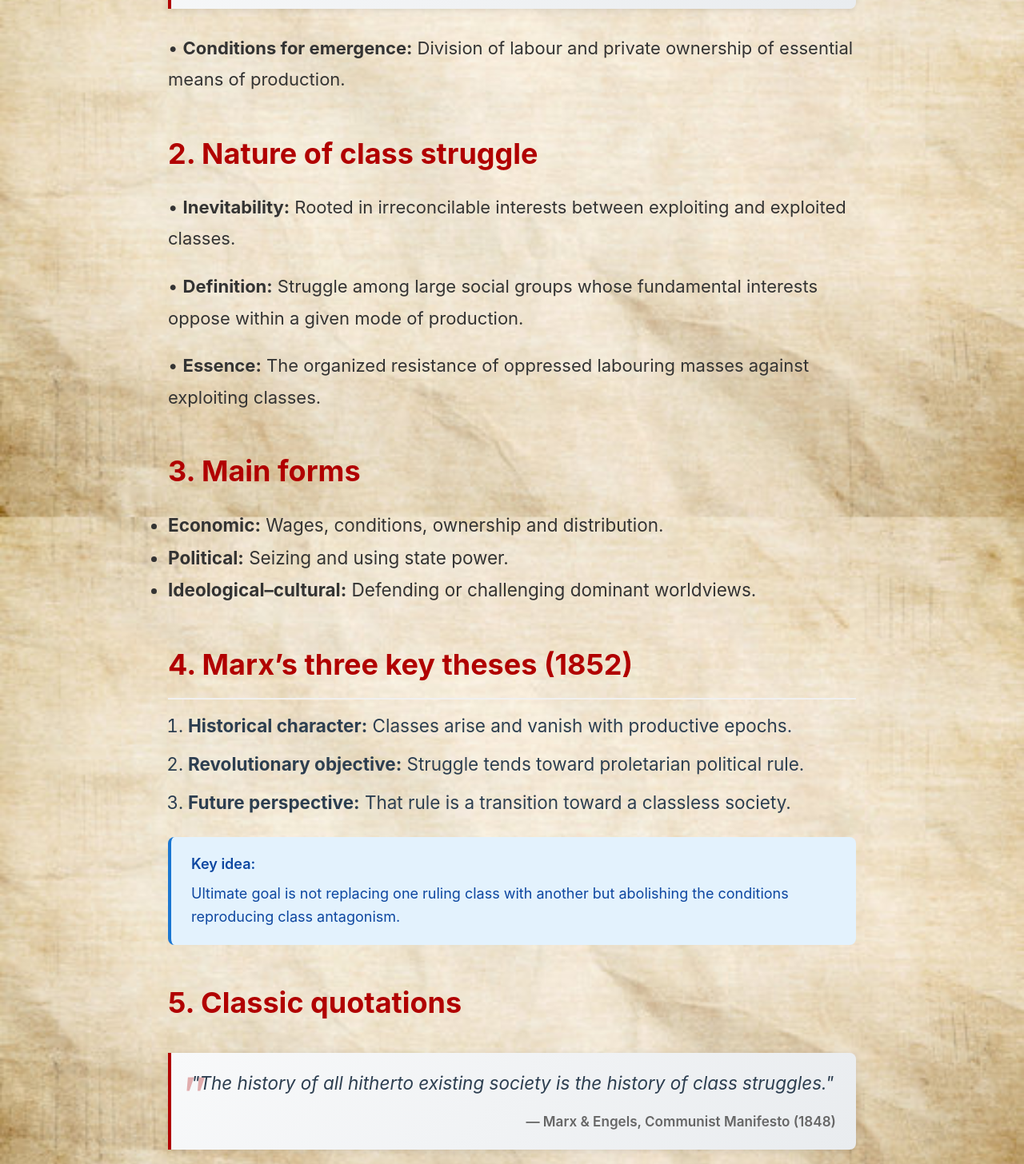
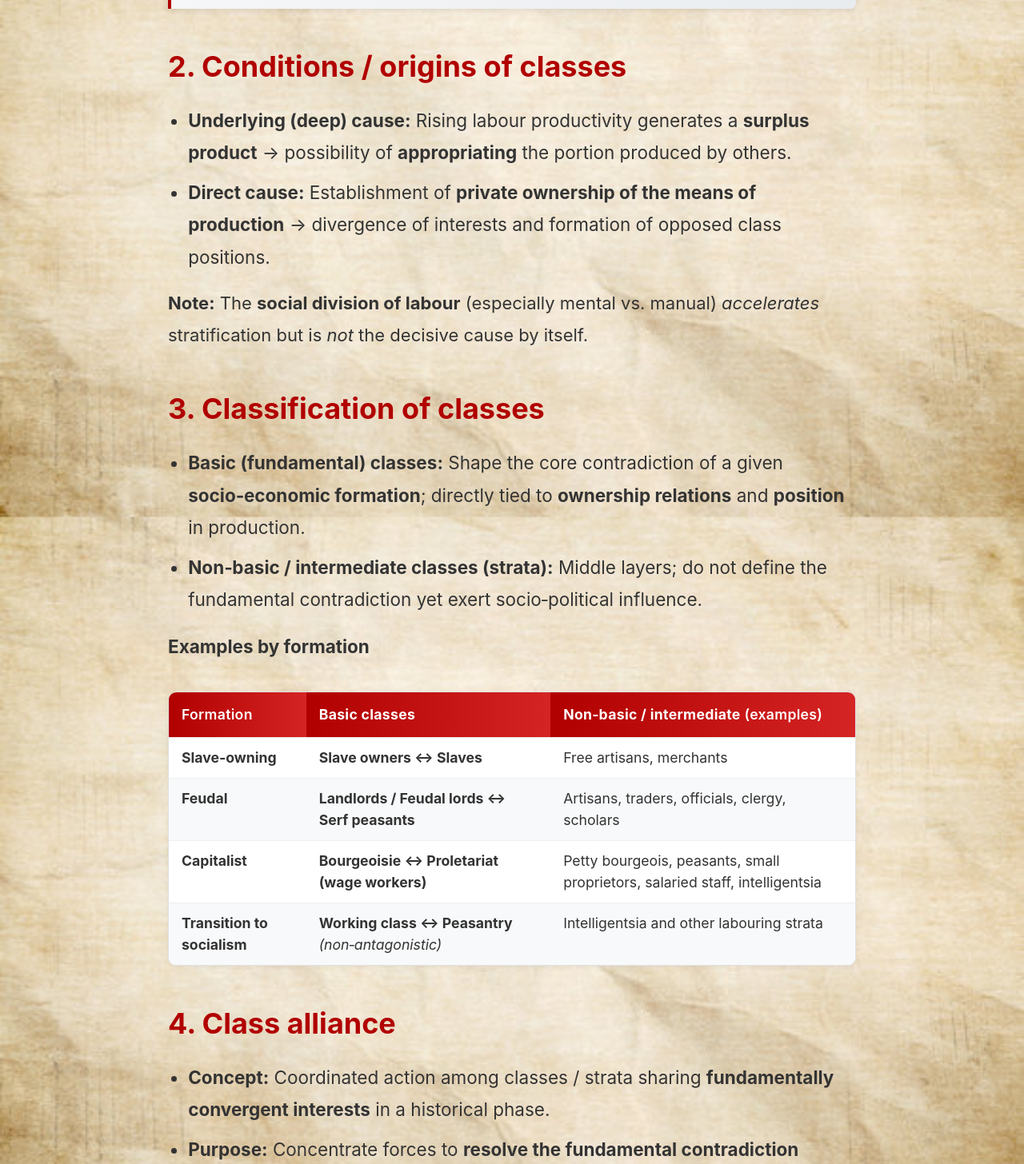
Before and after one commit to LysLama/Philosophy_Website, a React (Vite) app: page /theory/en in a window 1280 px wide. Shown: the part 1060-2516 px from the top of the page at 80% size. Built offline with nearby package versions, Linux system fonts and the light colour scheme; a web font is replaced by a local one.

Commit message:
i18n: update TheoryEn with new sections (conditions, classification table, class alliance) + wording polish

```diff
--- a/src/template/en/TheoryEn.jsx
+++ b/src/template/en/TheoryEn.jsx
@@ -21,14 +21,72 @@ export default function TheoryEn() {
               <cite>— V.I. Lenin, <em>Great Initiative</em></cite>
             </blockquote>
           </div>
-          <p>• <strong>Conditions for emergence:</strong> Division of labour and private ownership of essential means of production.</p>
+          {/* New Sections: Conditions / Classification / Alliance */}
+          <h3>2. Conditions / origins of classes</h3>
+          <ul className="bullet-list">
+            <li><strong>Underlying (deep) cause:</strong> Rising labour productivity generates a <strong>surplus product</strong> → possibility of <strong>appropriating</strong> the portion produced by others.</li>
+            <li><strong>Direct cause:</strong> Establishment of <strong>private ownership of the means of production</strong> → divergence of interests and formation of opposed class positions.</li>
+          </ul>
+          <div className="note-block">
+            <blockquote>
+              <p><strong>Note:</strong> The <strong>social division of labour</strong> (especially mental vs. manual) <em>accelerates</em> stratification but is <em>not</em> the decisive cause by itself.</p>
+            </blockquote>
+          </div>
 
-          <h3>2. Nature of class struggle</h3>
+          <h3>3. Classification of classes</h3>
+          <ul className="bullet-list">
+            <li><strong>Basic (fundamental) classes:</strong> Shape the core contradiction of a given <strong>socio‑economic formation</strong>; directly tied to <strong>ownership relations</strong> and <strong>position</strong> in production.</li>
+            <li><strong>Non‑basic / intermediate classes (strata):</strong> Middle layers; do not define the fundamental contradiction yet exert socio‑political influence.</li>
+          </ul>
+          <h4>Examples by formation</h4>
+          <div className="responsive-table">
+            <table>
+              <thead>
+                <tr>
+                  <th>Formation</th>
+                  <th><strong>Basic classes</strong></th>
+                  <th><strong>Non‑basic / intermediate</strong> (examples)</th>
+                </tr>
+              </thead>
+              <tbody>
+                <tr>
+                  <td><strong>Slave-owning</strong></td>
+                  <td><strong>Slave owners ↔ Slaves</strong></td>
+                  <td>Free artisans, merchants</td>
+                </tr>
+                <tr>
+                  <td><strong>Feudal</strong></td>
+                  <td><strong>Landlords / Feudal lords ↔ Serf peasants</strong></td>
+                  <td>Artisans, traders, officials, clergy, scholars</td>
+                </tr>
+                <tr>
+                  <td><strong>Capitalist</strong></td>
+                  <td><strong>Bourgeoisie ↔ Proletariat (wage workers)</strong></td>
+                  <td>Petty bourgeois, peasants, small proprietors, salaried staff, intelligentsia</td>
+                </tr>
+                <tr>
+                  <td><strong>Transition to socialism</strong></td>
+                  <td><strong>Working class ↔ Peasantry</strong> <em>(non‑antagonistic)</em></td>
+                  <td>Intelligentsia and other labouring strata</td>
+                </tr>
+              </tbody>
+            </table>
+          </div>
+
+          <h3>4. Class alliance</h3>
+          <ul className="bullet-list">
+            <li><strong>Concept:</strong> Coordinated action among classes / strata sharing <strong>fundamentally convergent interests</strong> in a historical phase.</li>
+            <li><strong>Purpose:</strong> Concentrate forces to <strong>resolve the fundamental contradiction</strong> (overthrow the old ruling class, build a new order; under socialism: construction & defense).</li>
+            <li><strong>Principles:</strong> Shared strategic goal; respect legitimate interests; <strong>working-class leadership core</strong>; tactical flexibility.</li>
+            <li><strong>Typical example:</strong> <strong>Worker–peasant–intelligentsia alliance</strong> (political foundation of the socialist state); broad national united front in national–democratic revolutions.</li>
+          </ul>
+
+          <h3>5. Nature of class struggle</h3>
           <p>• <strong>Inevitability:</strong> Rooted in irreconcilable interests between exploiting and exploited classes.</p>
           <p>• <strong>Definition:</strong> Struggle among large social groups whose fundamental interests oppose within a given mode of production.</p>
           <p>• <strong>Essence:</strong> The organized resistance of oppressed labouring masses against exploiting classes.</p>
 
-          <h3>3. Main forms</h3>
+          <h3>6. Main forms</h3>
           <ul>
             <li><strong>Economic:</strong> Wages, conditions, ownership and distribution.</li>
             <li><strong>Political:</strong> Seizing and using state power.</li>
@@ -36,7 +94,7 @@ export default function TheoryEn() {
           </ul>
 
           <section>
-            <h3>4. Marx’s three key theses (1852)</h3>
+            <h3>7. Marx’s three key theses (1852)</h3>
             <ol>
               <li><strong>Historical character:</strong> Classes arise and vanish with productive epochs.</li>
               <li><strong>Revolutionary objective:</strong> Struggle tends toward proletarian political rule.</li>
@@ -47,7 +105,7 @@ export default function TheoryEn() {
             </div>
           </section>
 
-          <h3>5. Classic quotations</h3>
+          <h3>8. Classic quotations</h3>
           <div className="quote-section">
             <blockquote>
               <p>"The history of all hitherto existing society is the history of class struggles."</p>
@@ -63,7 +121,7 @@ export default function TheoryEn() {
             </blockquote>
           </div>
 
-          <h3>6. Academic videos</h3>
+          <h3>9. Academic videos</h3>
           <div className="video-section">
             <div className="video-container">
               <iframe width="560" height="315" src="https://www.youtube.com/embed/GL4o_umfVWM" title="Foundational Theory 1" frameBorder="0" allow="accelerometer; autoplay; clipboard-write; encrypted-media; gyroscope; picture-in-picture" allowFullScreen></iframe>
@@ -82,19 +140,7 @@ export default function TheoryEn() {
               <p className="video-caption">Lenin’s definition analyzed</p>
             </div>
           </div>
-
-          <section>
-            <h3>7. Class & nation relationship</h3>
-            <p><strong>Class essence:</strong> Historical economic category; not reducible to pure economics.</p>
-            <p><strong>Unity:</strong> At certain stages, labouring classes’ interests fuse with national liberation.</p>
-            <ul>
-              <li><strong>Strategic alliances:</strong> Long-term shared fundamental interests.</li>
-              <li><strong>Tactical alliances:</strong> Temporary, immediate objectives.</li>
-              <li><strong>Dialectic:</strong> Class struggle and alliance-building co-produce historical force.</li>
-            </ul>
-          </section>
-
-          <h3>8. Historical examples</h3>
+          <h3>10. Historical examples</h3>
           <p><strong>French Revolution (1789):</strong> Bourgeoisie vs. feudal aristocracy.</p>
           <p><strong>October Revolution (1917):</strong> Proletariat seizes power, establishing first socialist state.</p>
           <p><strong>19th–20th c. labour movements:</strong> 8‑hour day, social insurance gains.</p>
```
